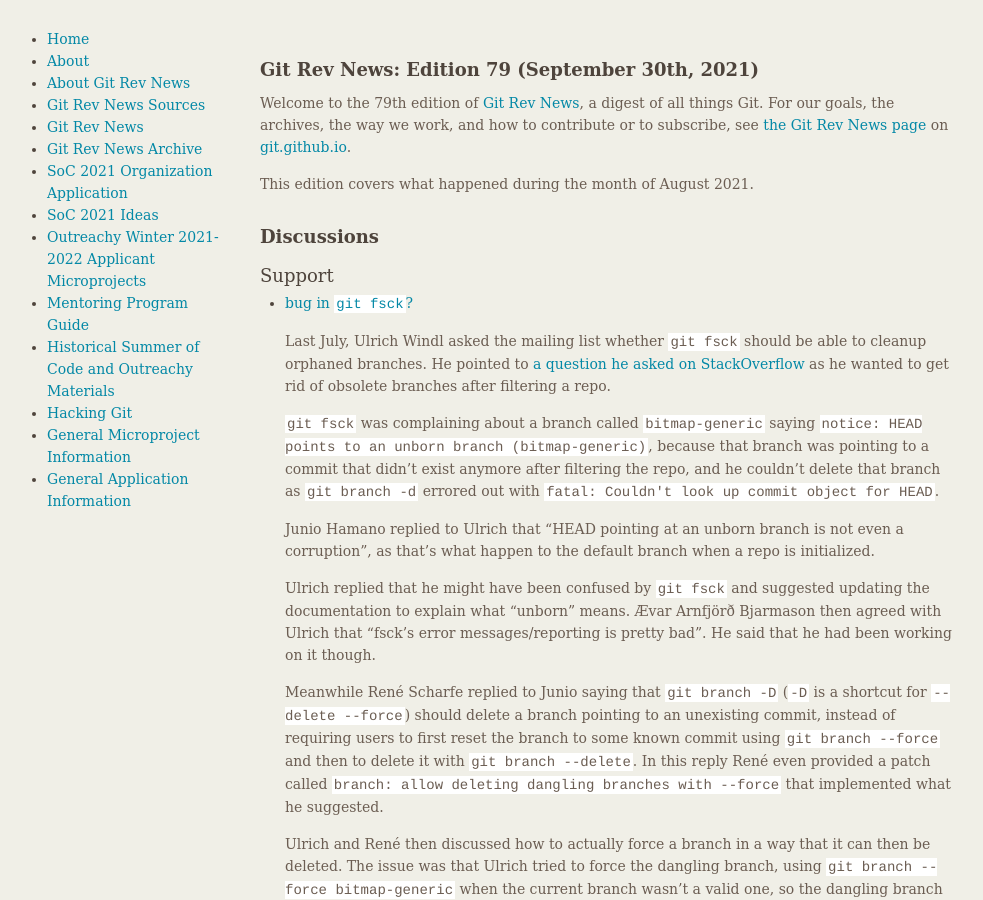
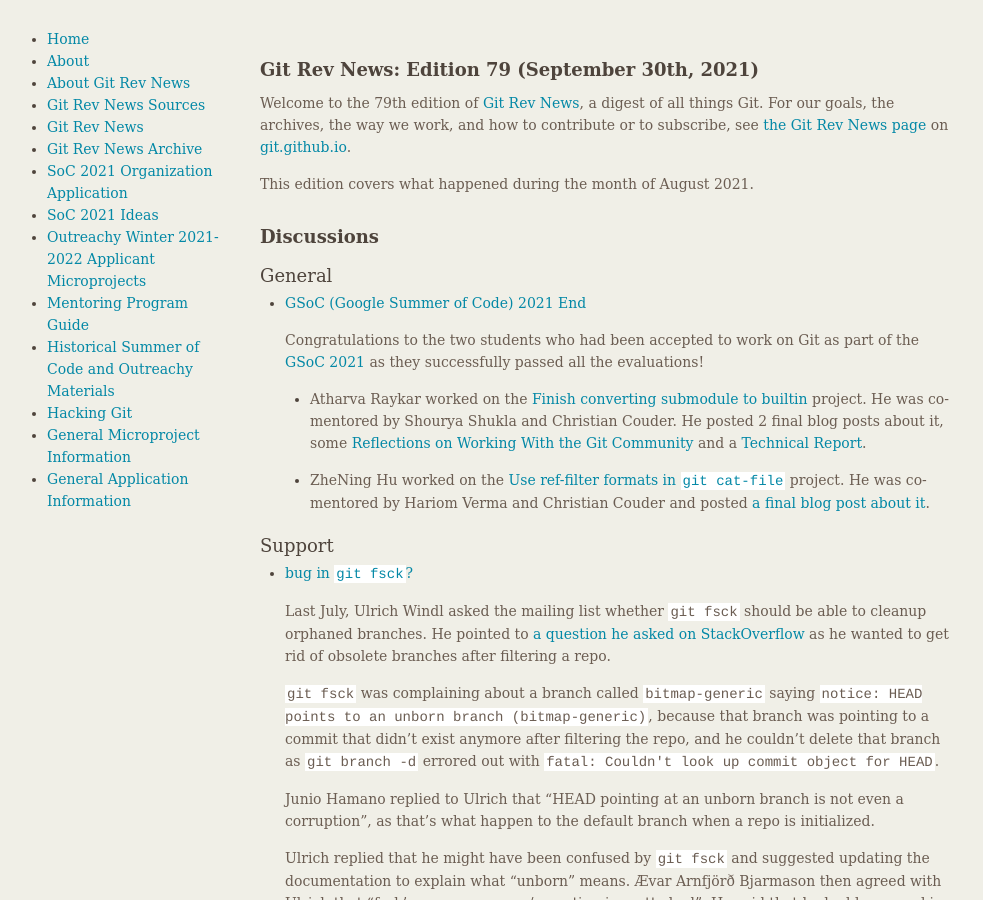
Before and after one commit to git/git.github.io, a Jekyll site: the page built from _posts/2021-09-30-edition-79.markdown, in a window 1280 px wide and 900 px high. Shown: the whole window, without its empty margins (149-1132 px from the left). Built offline with Jekyll 4.4.1, drawn with Linux system fonts in a browser that asks for light colours.

Commit message:
rn-79: add GSoC 2021 article

```diff
--- a/_posts/2021-09-30-edition-79.markdown
+++ b/_posts/2021-09-30-edition-79.markdown
@@ -17,9 +17,24 @@
 
 ## Discussions
 
-<!---
 ### General
--->
+
+* [GSoC (Google Summer of Code) 2021 End](https://summerofcode.withgoogle.com/organizations/5908380398387200/#projects)
+
+  Congratulations to the two students who had been accepted to work on
+  Git as part of the [GSoC 2021](https://summerofcode.withgoogle.com/)
+  as they successfully passed all the evaluations!
+
+  - Atharva Raykar worked on the
+    [Finish converting submodule to builtin](https://summerofcode.withgoogle.com/projects/#4754589292691456)
+    project. He was co-mentored by Shourya Shukla and Christian Couder. He posted 2 final blog posts about it,
+    some [Reflections on Working With the Git Community](https://atharvaraykar.me/gitnotes/final-reflection)
+    and a [Technical Report](https://atharvaraykar.me/gitnotes/final-report).
+
+  - ZheNing Hu worked on the
+    [Use ref-filter formats in `git cat-file`](https://summerofcode.withgoogle.com/projects/#6499923274498048)
+    project. He was co-mentored by Hariom Verma and Christian Couder and posted
+    [a final blog post about it](https://adlternative.github.io/GSOC-Git-Final-Blog/).
 
 <!---
 ### Reviews
```
